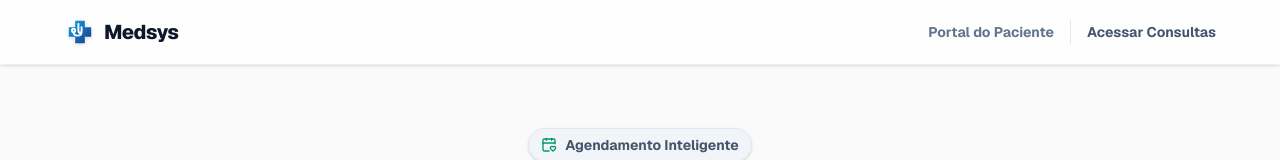
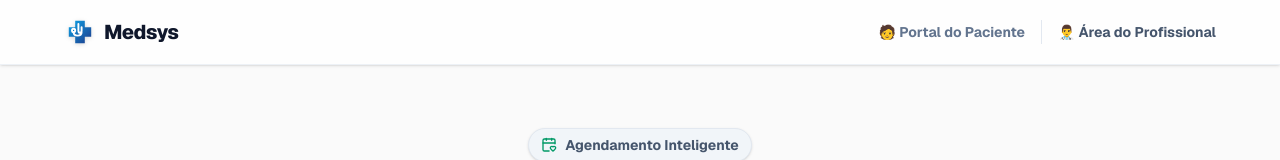
Before and after one commit to vitor9998/medflow, a Next.js app: page /agendamento in a window 1280 px wide. Shown: the top 160 px of the page. Built offline with nearby package versions, Linux system fonts and the light colour scheme; no server answers; the database is empty.

Commit message:
ui(nav): separar navegacao entre Portal do Paciente e Area do Profissional

```diff
--- a/app/agendamento/page.tsx
+++ b/app/agendamento/page.tsx
@@ -46,9 +46,13 @@ export default function AgendamentoSelecaoPage() {
              Medsys
            </Link>
            <div className="flex items-center gap-4">
-              <span className="text-sm text-slate-500 font-bold hidden sm:block">Portal do Paciente</span>
+              <Link href="/paciente" className="text-sm text-slate-500 font-bold hidden sm:flex items-center gap-1.5 hover:text-emerald-600 transition-colors">
+                 🧑 Portal do Paciente
+              </Link>
               <div className="h-6 w-[1px] bg-slate-200 hidden sm:block"></div>
-              <Link href="/login" className="text-sm font-bold text-slate-600 hover:text-slate-900 transition-colors">Acessar Consultas</Link>
+              <Link href="/login" className="text-sm font-bold text-slate-600 hover:text-slate-900 transition-colors flex items-center gap-1.5">
+                 👨‍⚕️ Área do Profissional
+              </Link>
            </div>
         </div>
       </header>
```
